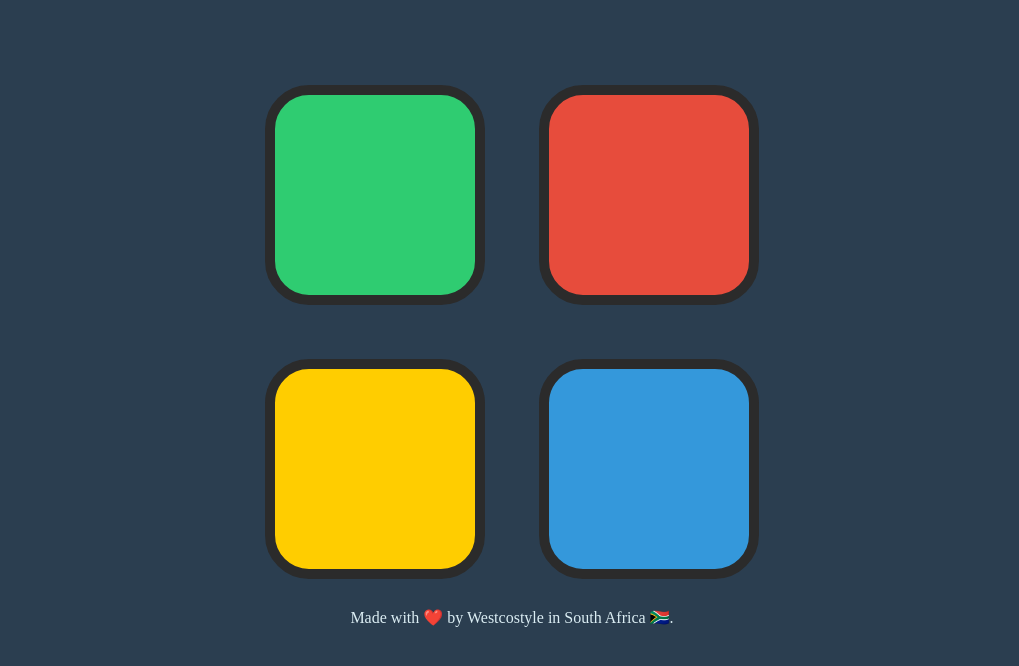
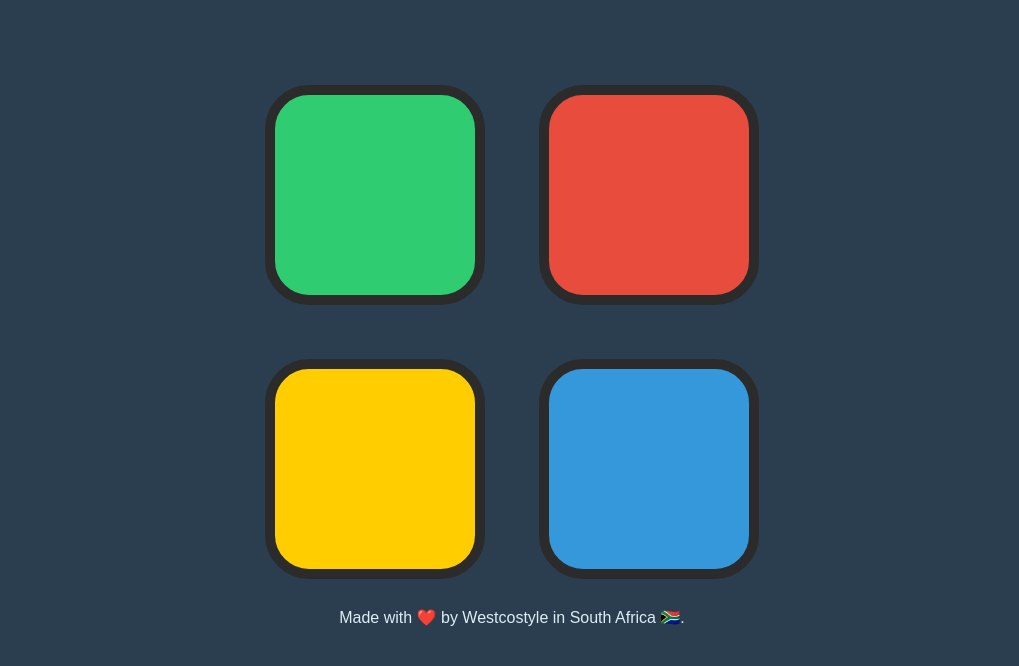
Before and after one commit to whosjorge23/thesimonsays, a plain HTML site: page index.html in a window 1280 px wide. Shown: the part 114-780 px from the top of the page, without its empty margins (128-1147 px from the left). Drawn offline with nearby package versions, Linux system fonts and the light colour scheme.

Commit message:
Add files via upload

```diff
--- a/styles.css
+++ b/styles.css
@@ -1,5 +1,4 @@
 body {
-  color: #DBEDF3;
   text-align: center;
   background-color: #2B3E50;
 }
@@ -53,6 +52,11 @@ body {
   background-color: #95A5A6;
 }
 
+footer {
+  color: #DBEDF3;
+  font-family: sans-serif;
+}
+
 .credit{
   color: #DBEDF3;
   text-decoration: none;
```
